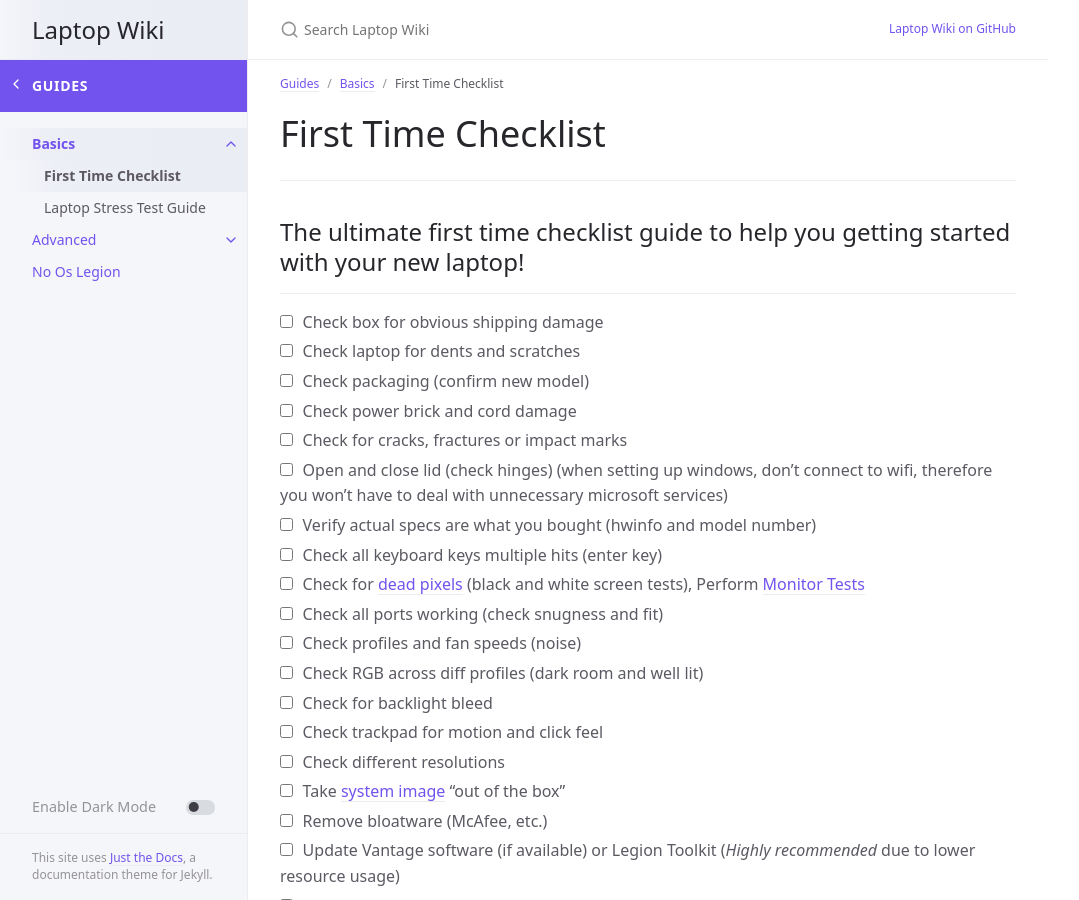
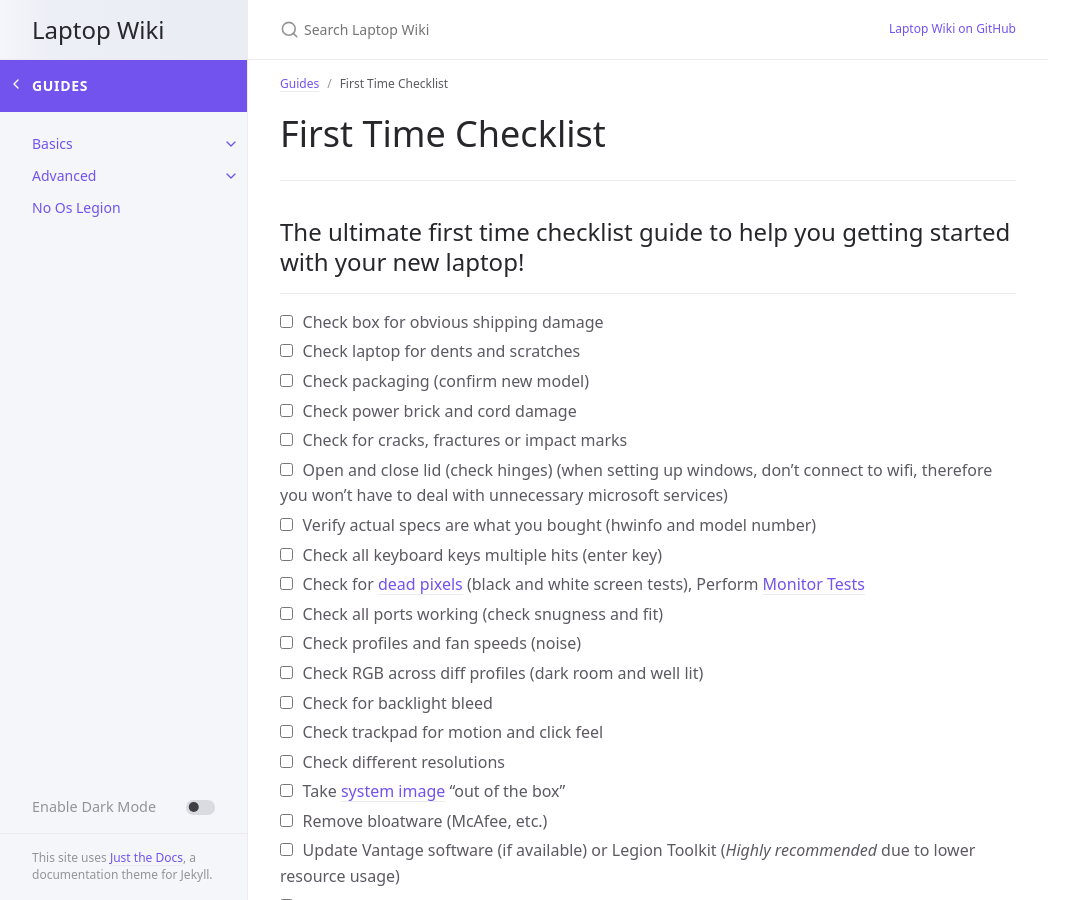
Before and after one commit to laptopwiki/laptopwiki.github.io, a Jekyll site: the page built from _guides/basics/getting-started/laptop-new.md, in a window 1280 px wide and 900 px high. Shown: the whole window, without its empty margins (0-1079 px from the left). Built offline with Jekyll 4.4.1, drawn with Linux system fonts in a browser that asks for light colours; cached includes are drawn as plain includes; part of the change alters nothing that is shown.

Commit message:
updated file location and  front end matter

```diff
--- a/_guides/basics/laptop-new.md
+++ b/_guides/basics/getting-started/laptop-new.md
@@ -1,8 +1,9 @@
 ---
 layout: wiki
 title: First Time Checklist
-description: "Detailed new laptop checklist"
-parent: Basics
+description: "A checklist to help you with your brand new laptop"
+parent: getting-started
+grand parent: basics
 contributors: ['averyspeedybird', 'kirakenchin']
 ---
 
```
